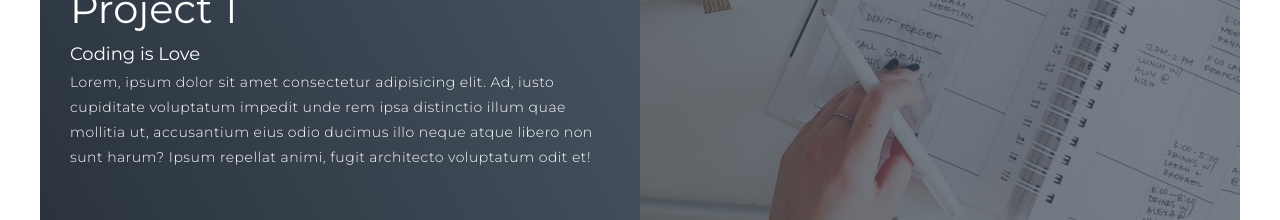
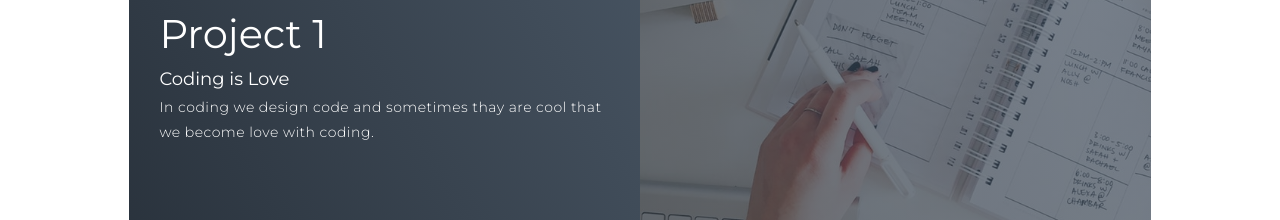
Before and after one commit to nilansh-07/devanshportfolio.github.io, a plain HTML site: page index.html in a window 1280 px wide. Shown: the part 2121-2341 px from the top of the page. Drawn offline with Linux system fonts and the light colour scheme.

Commit message:
add info

```diff
--- a/index.html
+++ b/index.html
@@ -102,9 +102,7 @@
           <div class="project-info">
             <h1>Project 1</h1>
             <h2>Coding is Love</h2>
-            <p>Lorem, ipsum dolor sit amet consectetur adipisicing elit. Ad, iusto cupiditate voluptatum impedit unde
-              rem ipsa distinctio illum quae mollitia ut, accusantium eius odio ducimus illo neque atque libero non sunt
-              harum? Ipsum repellat animi, fugit architecto voluptatum odit et!</p>
+            <p>In coding we design code and sometimes thay are cool that we become love with coding.</p>
           </div>
           <div class="project-img">
             <img src="./img/img-1.png" alt="img">
```
